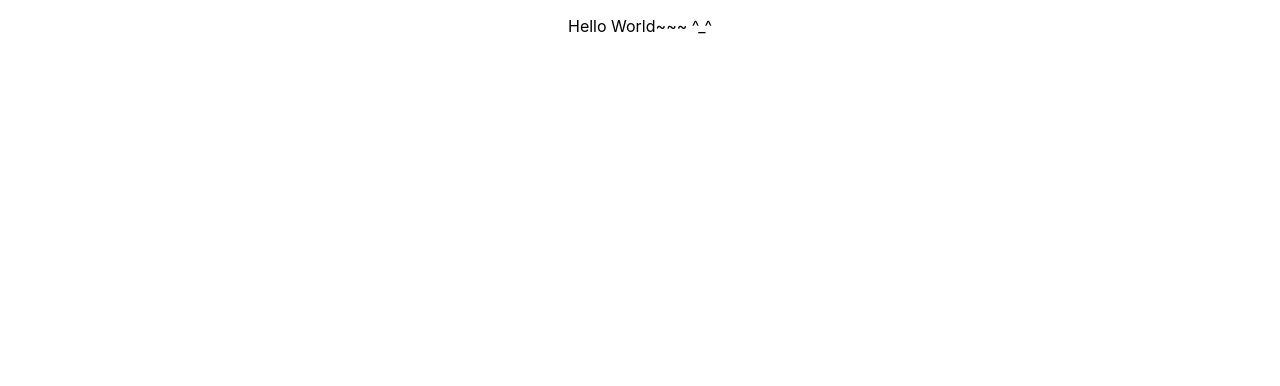
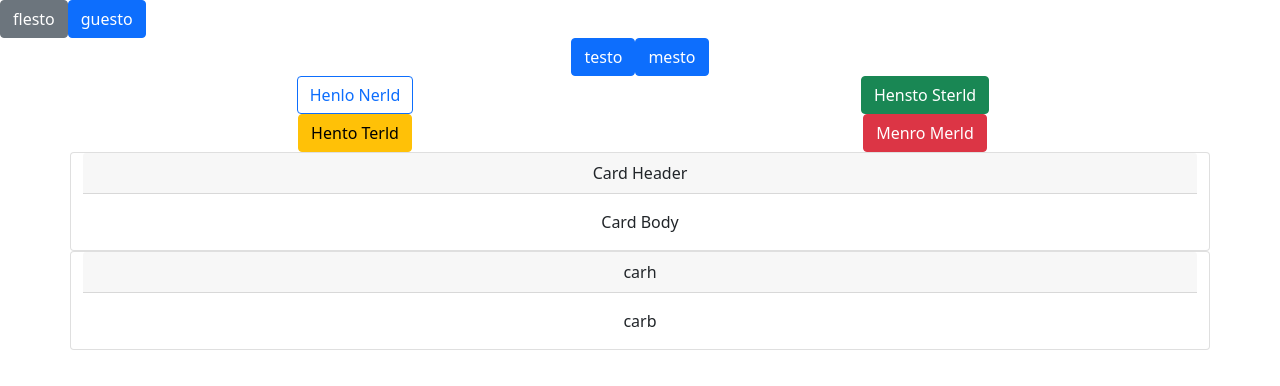
Before and after one commit to SeanMussack/personal-website, a React (Create React App) app: page / in a window 1280 px wide. Shown: the top 386 px of the page. Built offline with nearby package versions, Linux system fonts and the light colour scheme.

Commit message:
Installed bootstrap

```diff
--- a/package.json
+++ b/package.json
@@ -6,6 +6,7 @@
     "@testing-library/jest-dom": "^5.11.4",
     "@testing-library/react": "^11.1.0",
     "@testing-library/user-event": "^12.1.10",
+    "bootstrap": "^5.0.2",
     "react": "^17.0.2",
     "react-dom": "^17.0.2",
     "react-router-dom": "^5.2.0",
--- a/src/App.js
+++ b/src/App.js
@@ -3,11 +3,14 @@ import './App.css';
 import React, { Component } from 'react';
 import Main from './components/MainComponent';
 import { BrowserRouter } from 'react-router-dom';
+import { Button } from 'reactstrap';
 
 class App extends Component {
   render() {
     return (
       <BrowserRouter>
+        <button type="button" className="btn btn-secondary">flesto</button>
+        <Button color="primary">guesto</Button>
         <div className="App">
           <Main />
         </div>
--- a/src/components/MainComponent.js
+++ b/src/components/MainComponent.js
@@ -1,14 +1,50 @@
-
 import React, { Component } from 'react';
+import { Col, Row, Container, Button, Card, CardBody, CardHeader } from 'reactstrap';
+//require('bootstrap');
 
 class Main extends Component {
     render() {
         return (
-            <div>
-                <p>
-                    Hello World~~~ ^_^
-                </p>
-            </div>
+            <Container>
+                <div>
+                    <Button color="primary">testo</Button>
+                    <button type="button" className="btn btn-primary">mesto</button>
+                </div>
+                <Row>
+                    <Col>
+                        <Button outline color="primary">Henlo Nerld</Button>
+                    </Col>
+                    <Col>
+                        <Button color="success">Hensto Sterld</Button>
+                    </Col>
+                </Row>
+                <Row>
+                    <Col>
+                        <Button color="warning">Hento Terld</Button>
+                    </Col>
+                    <Col>
+                        <Button color="danger">Menro Merld</Button>
+                    </Col>
+                </Row>
+                <Row>
+                    <Card>
+                        <CardHeader>
+                            Card Header
+                        </CardHeader>
+                        <CardBody>
+                            Card Body
+                        </CardBody>
+                    </Card>
+                    <div class="card">
+                        <div class="card-header">
+                            carh
+                        </div>
+                        <div class="card-body">
+                            carb
+                        </div>
+                    </div>
+                </Row>
+            </Container>
         );
     }
 }
--- a/src/index.js
+++ b/src/index.js
@@ -3,6 +3,7 @@ import ReactDOM from 'react-dom';
 import './index.css';
 import App from './App';
 import reportWebVitals from './reportWebVitals';
+import 'bootstrap/dist/css/bootstrap.min.css';
 
 ReactDOM.render(
   <React.StrictMode>
```
Also changed, not shown: 1 other file (tests, documents, lock files or other folders).
